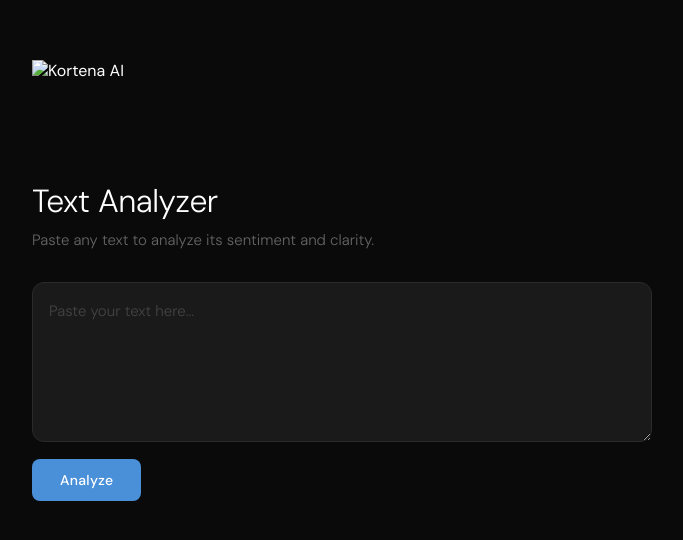
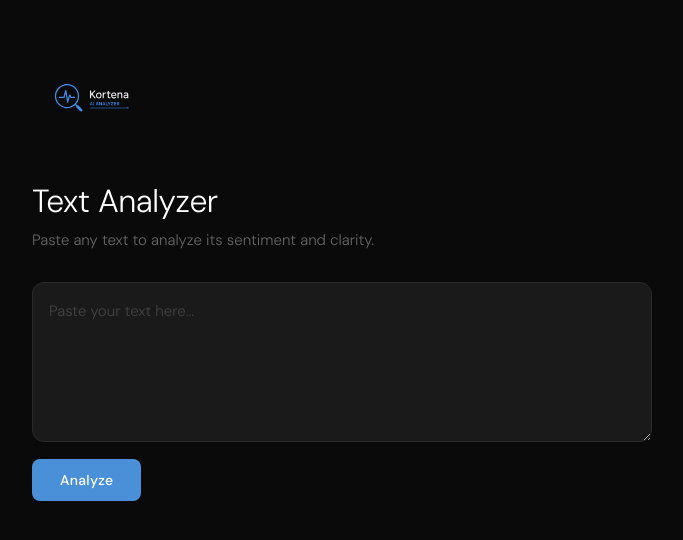
Before and after one commit to KareemTaha0/kortena-ai-v2, a website: page public/analyzer.html in a window 1280 px wide. Shown: the whole page, without its empty margins (298-981 px from the left). Drawn offline with Linux system fonts and the light colour scheme.

Commit message:
improved bugs / secuirty

```diff
--- a/public/analyzer.html
+++ b/public/analyzer.html
@@ -9,7 +9,7 @@
 </head>
 <body>
   <div class="container">
-    <img src="kortena-logo.png" alt="Kortena AI" style="height: 80px; margin-bottom: 40px; display: block;">
+    <img src="logo2.svg" alt="Kortena AI" style="height: 80px; margin-bottom: 40px; display: block;">
     <h1>Text Analyzer</h1>
     <p class="sub">Paste any text to analyze its sentiment and clarity.</p>
 
```
